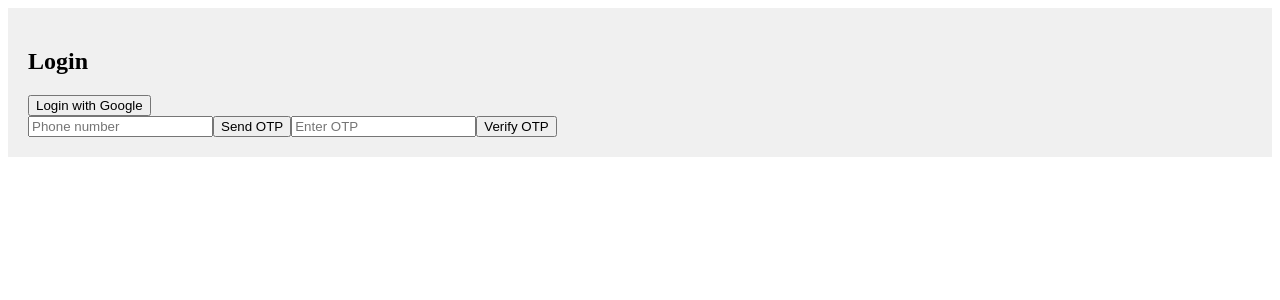
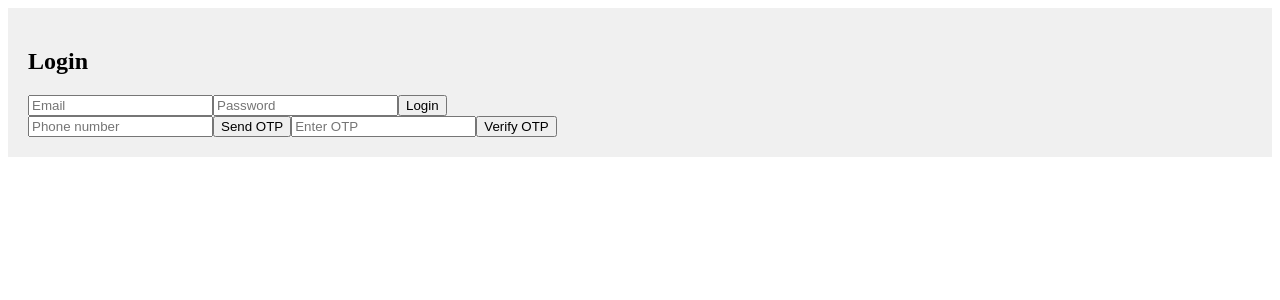
Before and after one commit to naveenkandula26/personal-website, a Next.js app: page /LoginPage in a window 1280 px wide. Shown: the top 300 px of the page. Built offline with nearby package versions, Linux system fonts and the light colour scheme; no server answers.

Commit message:
Update LoginForm.js

```diff
--- a/src/components/LoginForm.js
+++ b/src/components/LoginForm.js
@@ -1,22 +1,27 @@
-import React from 'react';
-import { GoogleAuthProvider, signInWithPopup } from "firebase/auth";
-import { auth } from "../firebase/firebase";
+import React, { useState } from 'react';
+import { signInWithEmailAndPassword } from 'firebase/auth';
+import { auth } from '../firebase';
 
 const LoginForm = () => {
-  const handleGoogleLogin = async () => {
-    const provider = new GoogleAuthProvider();
+  const [email, setEmail] = useState('');
+  const [password, setPassword] = useState('');
+
+  const handleLogin = async (e) => {
+    e.preventDefault();
     try {
-      const result = await signInWithPopup(auth, provider);
-      console.log("Logged in user:", result.user);
+      await signInWithEmailAndPassword(auth, email, password);
+      window.location.href = "/home";
     } catch (error) {
-      console.error("Google login error:", error);
+      console.error("Login error:", error);
     }
   };
 
   return (
-    <div>
-      <button onClick={handleGoogleLogin}>Login with Google</button>
-    </div>
+    <form onSubmit={handleLogin}>
+      <input type="email" placeholder="Email" value={email} onChange={(e) => setEmail(e.target.value)} required />
+      <input type="password" placeholder="Password" value={password} onChange={(e) => setPassword(e.target.value)} required />
+      <button type="submit">Login</button>
+    </form>
   );
 };
 
```
